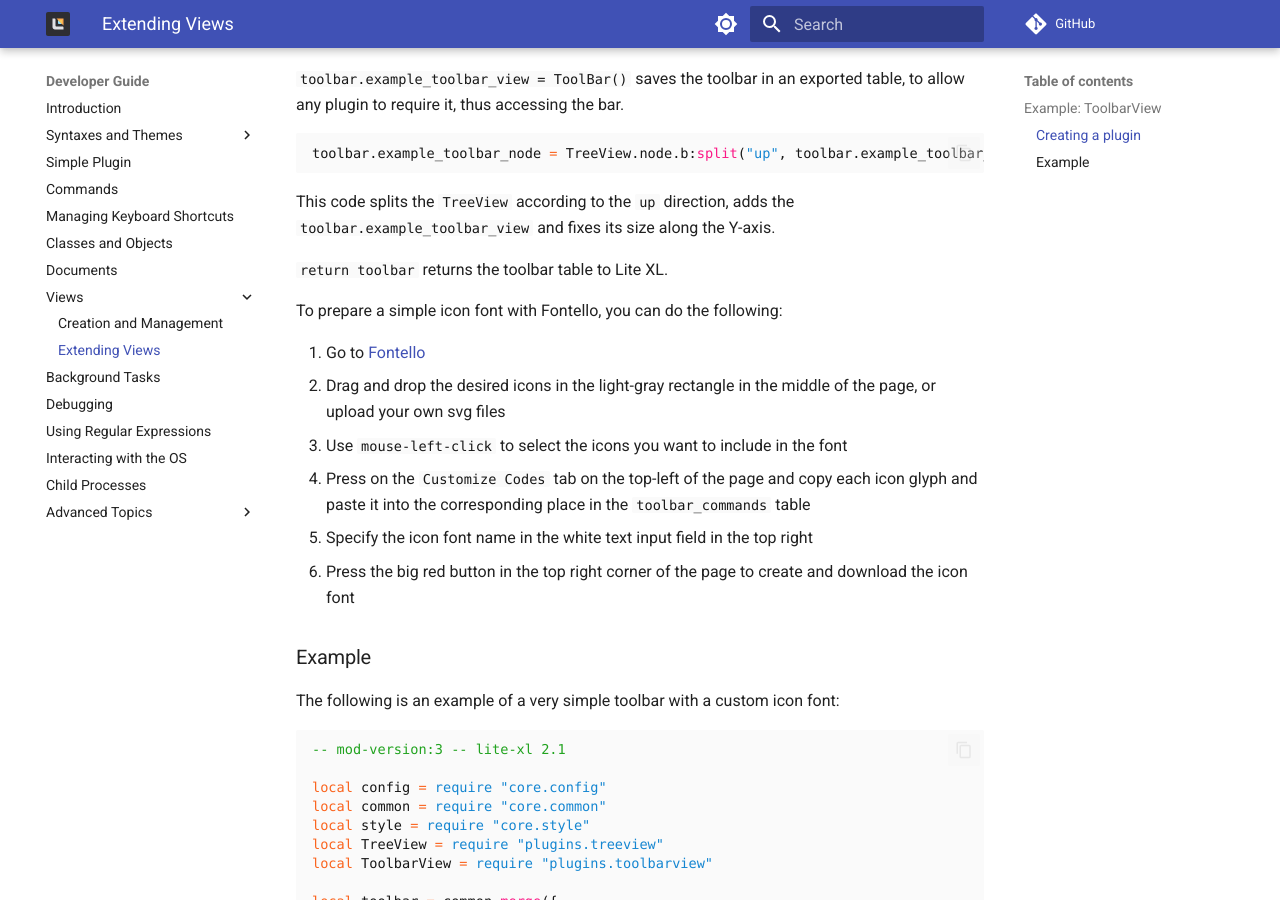
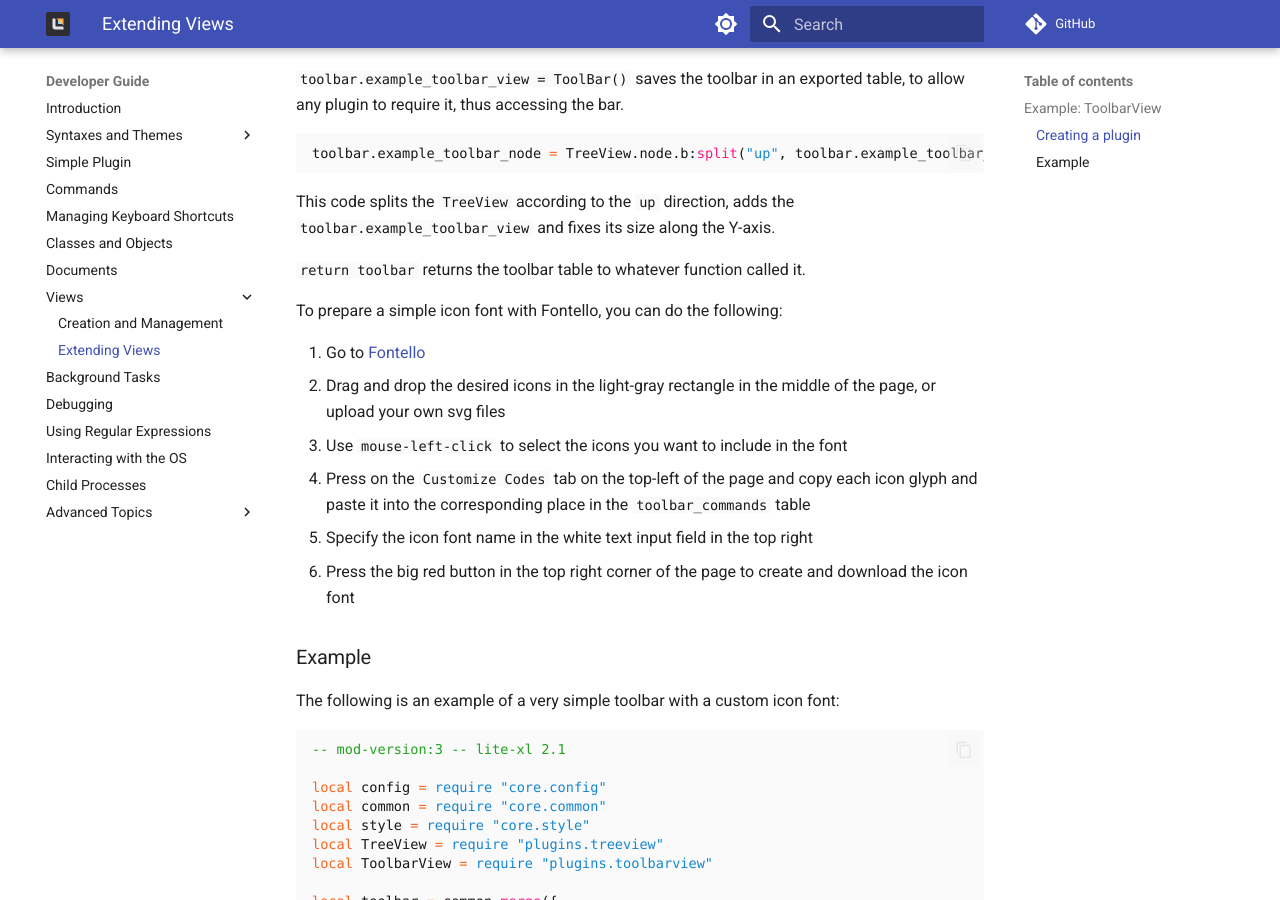
Before and after one commit to lite-xl/lite-xl.github.io, an MkDocs documentation site: the page built from docs/developer-guide/views-examples.md, in a window 1280 px wide and 900 px high, scrolled down 1248 px. Built offline with MkDocs 1.6.1 and Material for MkDocs 9.7.7, drawn with Linux system fonts in a browser that asks for light colours; some web fonts are replaced; comment, search, counter and statistics services are not loaded; the version menu is left out.

Commit message:
Fixed line 57.

```diff
--- a/docs/developer-guide/views-examples.md
+++ b/docs/developer-guide/views-examples.md
@@ -54,7 +54,7 @@ toolbar.example_toolbar_node = TreeView.node.b:split("up", toolbar.example_toolb
 
 This code splits the `TreeView` according to the `up` direction, adds the `toolbar.example_toolbar_view` and fixes its size along the Y-axis.
 
-`return toolbar` returns the toolbar table to Lite XL.
+`return toolbar` returns the toolbar table to whatever function called it.
 
 To prepare a simple icon font with Fontello, you can do the following:
 
```
